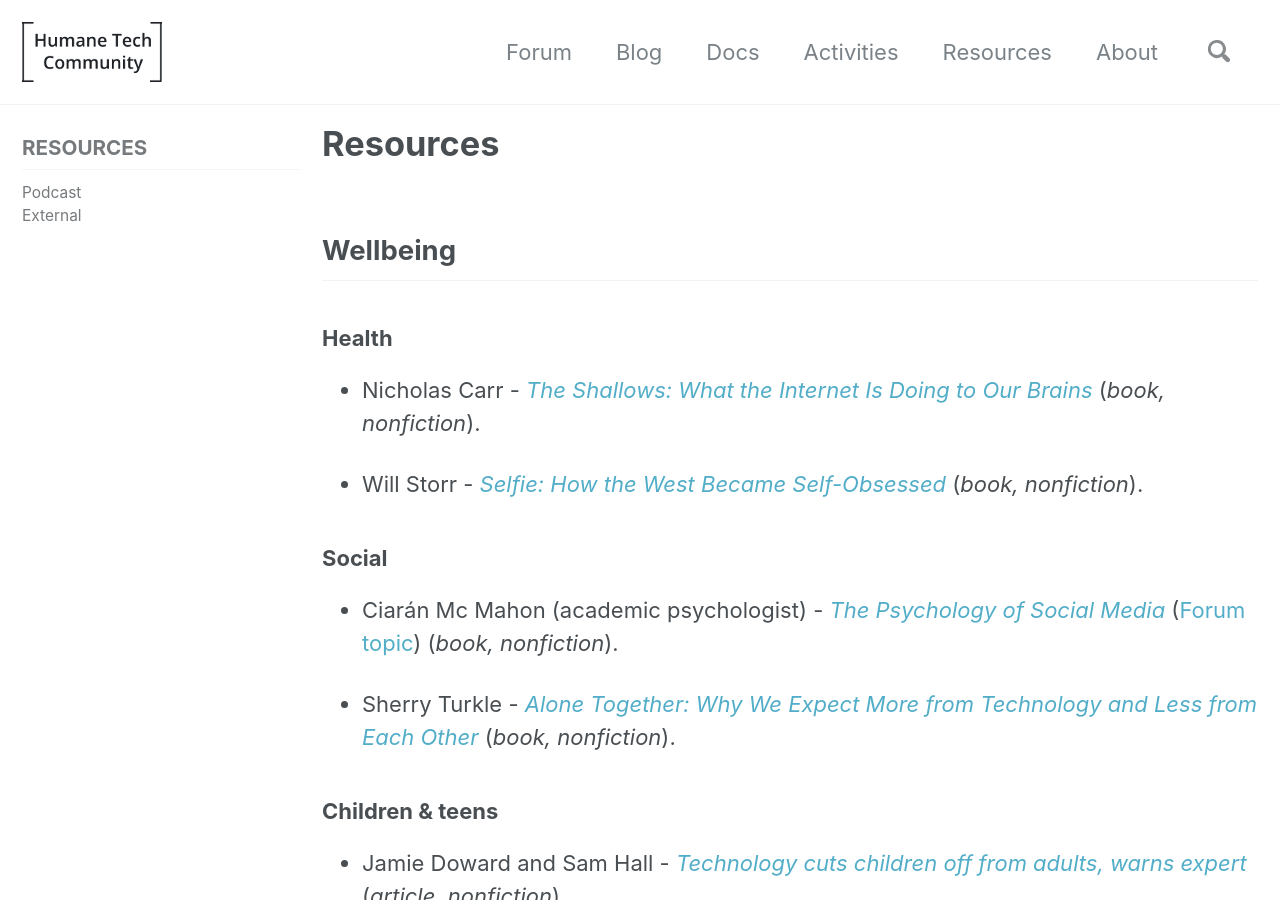
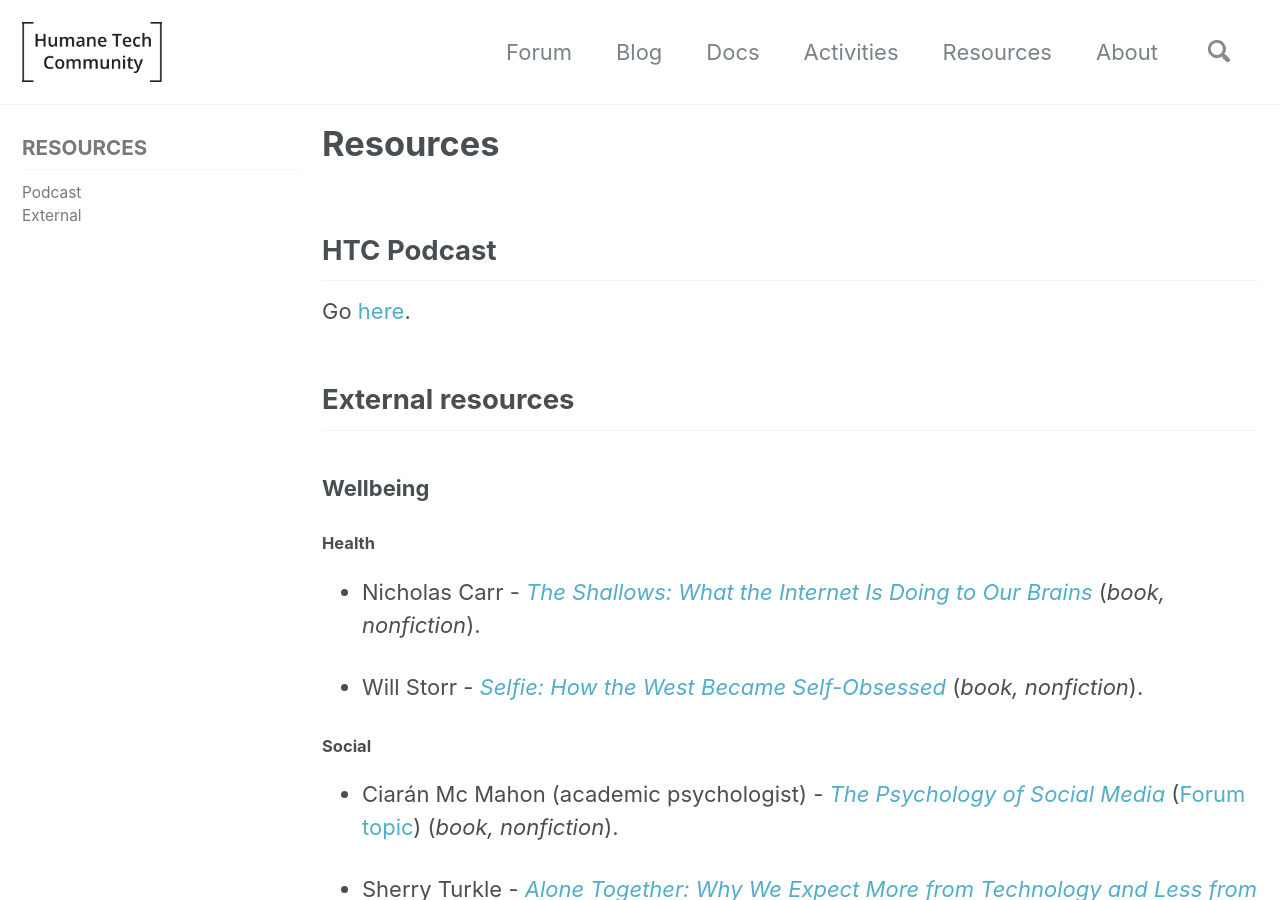
Before and after one commit to humanetech-community/community-hub, a Jekyll site: the page built from _resources/00-resources-root/00-resources-root.md, in a window 1280 px wide and 900 px high. Built offline with Jekyll 4.4.1, drawn with Linux system fonts in a browser that asks for light colours; cached includes are drawn as plain includes; nearby versions of some CDN libraries.

Commit message:
Page structure updated - #98

```diff
--- a/_data/navigation.yml
+++ b/_data/navigation.yml
@@ -157,4 +157,4 @@
       - title: "Podcast"
         url: "/resources/htc-podcast"
       - title: "External"
-        url: /resources#external/
+        url: /resources#External resources/
--- a/_resources/00-resources-root/00-resources-root.md
+++ b/_resources/00-resources-root/00-resources-root.md
@@ -11,24 +11,29 @@
 
 ---
 
+## HTC Podcast
 
-## Wellbeing
+Go [here](/resources/htc-podcast/).
 
-### Health
+
+## External resources
+### Wellbeing
+
+#### Health
 
 - Nicholas Carr - [_The Shallows: What the Internet Is Doing to Our Brains_](http://www.nicholascarr.com/?page_id=16) (_book, nonfiction_).
 
 - Will Storr - [_Selfie: How the West Became Self-Obsessed_](https://www.panmacmillan.com/authors/will-storr/selfie/9781447283669) (_book, nonfiction_).
 
 
-### Social
+#### Social
 
 - Ciarán Mc Mahon (academic psychologist) - [_The Psychology of Social Media_](https://www.routledge.com/The-Psychology-of-Social-Media-1st-Edition/Mc-Mahon/p/book/9781138047754) ([Forum topic](https://community.humanetech.com/t/new-book-the-psychology-of-social-media/3759)) (_book, nonfiction_).
 
 - Sherry Turkle - [_Alone Together: Why We Expect More from Technology and Less from Each Other_](https://www.mit.edu/~sturkle/) (_book, nonfiction_).
 
 
-### Children & teens
+#### Children & teens
 
 - Jamie Doward and Sam Hall - [_Technology cuts children off from adults, warns expert_](https://www.theguardian.com/society/2019/apr/27/technology-threatens-child-development-psychology-expert-warns) (_article, nonfiction_).
 
@@ -36,7 +41,7 @@
 
 ---
 
-## Society
+### Society
 
 
 - [_Corporate Surveillance in Everyday Life_](https://crackedlabs.org/en/corporate-surveillance) - Cracked Labs report, June 2017 (_article, nonfiction_).
@@ -61,7 +66,7 @@
 - Carole Cadwalladr - [Facebook's role in Brexit - and the threat to democracy](https://www.ted.com/talks/carole_cadwalladr_facebook_s_role_in_brexit_and_the_threat_to_democracy) (_TED, talk_).
 
 
-### Privacy
+#### Privacy
 
 - Episodes from the [Borja Moya Show](https://www.youtube.com/channel/UC_2o3uWeoQdoBpBdiHJ3O0Q):
 
@@ -80,7 +85,7 @@
 
 
 
-## Freedom
+### Freedom
 
 - James Williams - [_Stand Out of Our Light: Freedom and Resistance in the Attention Economy_](https://www.cambridge.org/core/books/stand-out-of-our-light/3F8D7BA2C0FE3A7126A4D9B73A89415D) (_book, nonfiction_).
 
@@ -88,13 +93,13 @@
 
 - Mozilla Foundation - [_Internet Health Report 2019_](https://internethealthreport.org/2019/) (_report_).
 
-### Security
+#### Security
 
 - Bruce Schneier - [_Data and Goliath: The Hidden Battles to Collect Your Data and Control Your World_](https://www.schneier.com/books/data_and_goliath/) (_book, nonfiction_).
 
 ---
 
-## Alignment
+### Alignment
 
 - David Jay - [_Why Some Movements Thrive and Others Don’t_](https://medium.com/s/story/relationship-machines-675305924d5?sk=b277bbdf2843f22d3a81d79bc20e98ca) (_article, nonfiction_).
 
```
